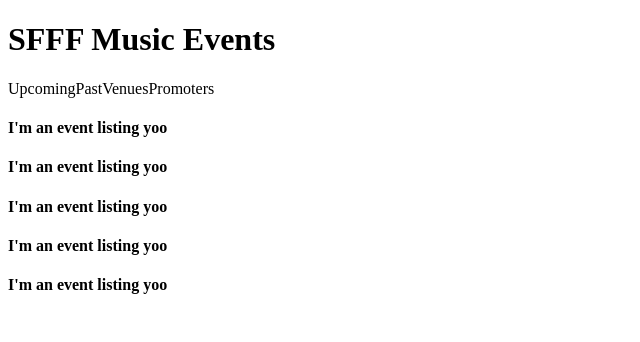
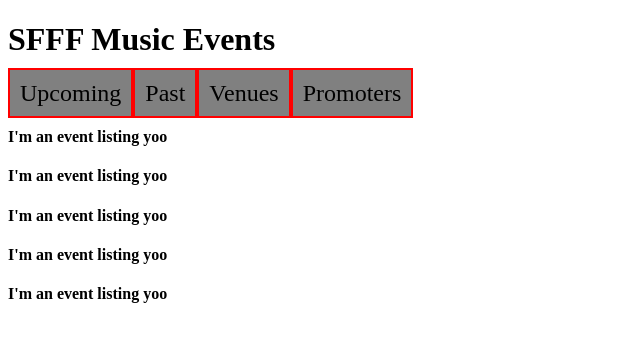
Before and after one commit to SF-Music-Events/Music-Events, a React app: page / in a window 1280 px wide. Shown: the top 342 px of the page, without its empty margins (0-640 px from the left). Built offline with nearby package versions, Linux system fonts and the light colour scheme.

Commit message:
Create basic styling for navbar

```diff
--- a/public/style.css
+++ b/public/style.css
@@ -1 +1,6 @@
-style.css
+.navBar > span {
+  background-color: grey;
+  font-size: 24px;
+  border: 2px solid red;
+  padding: 10px;
+}
```
